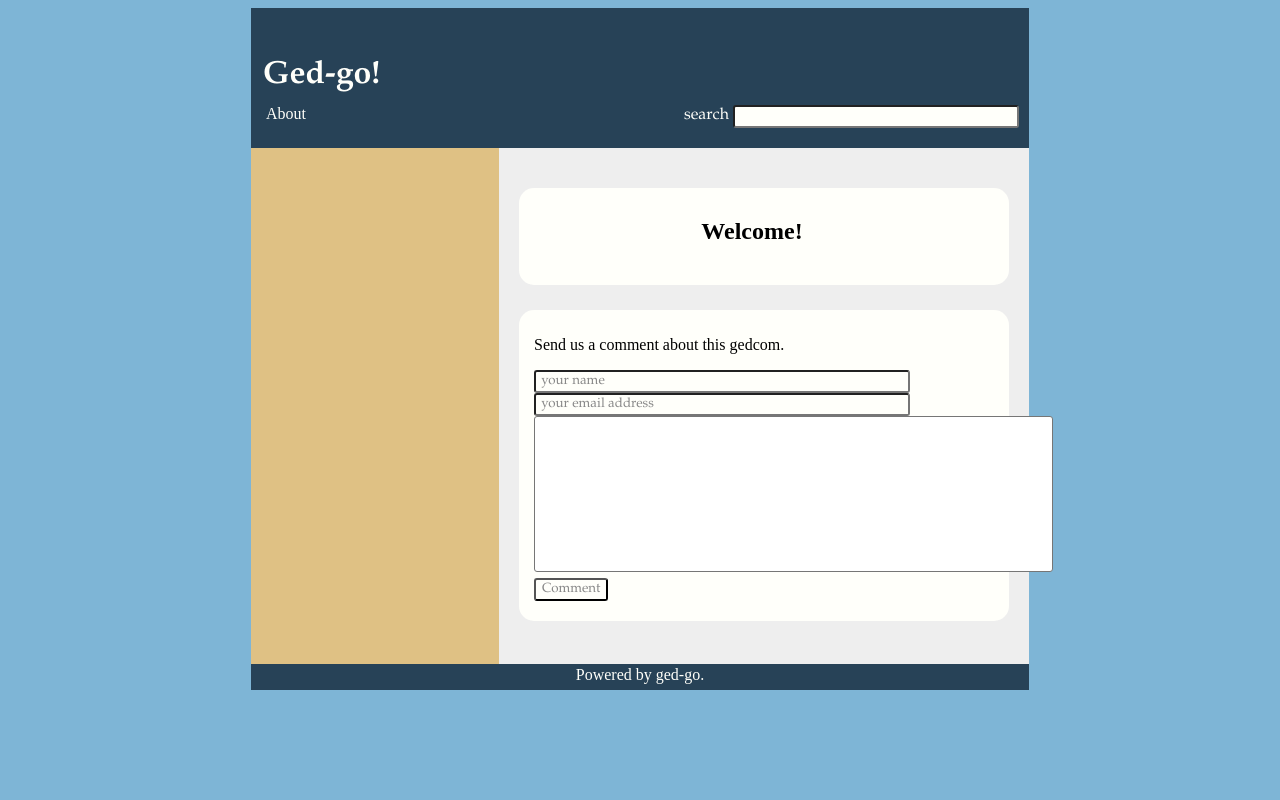
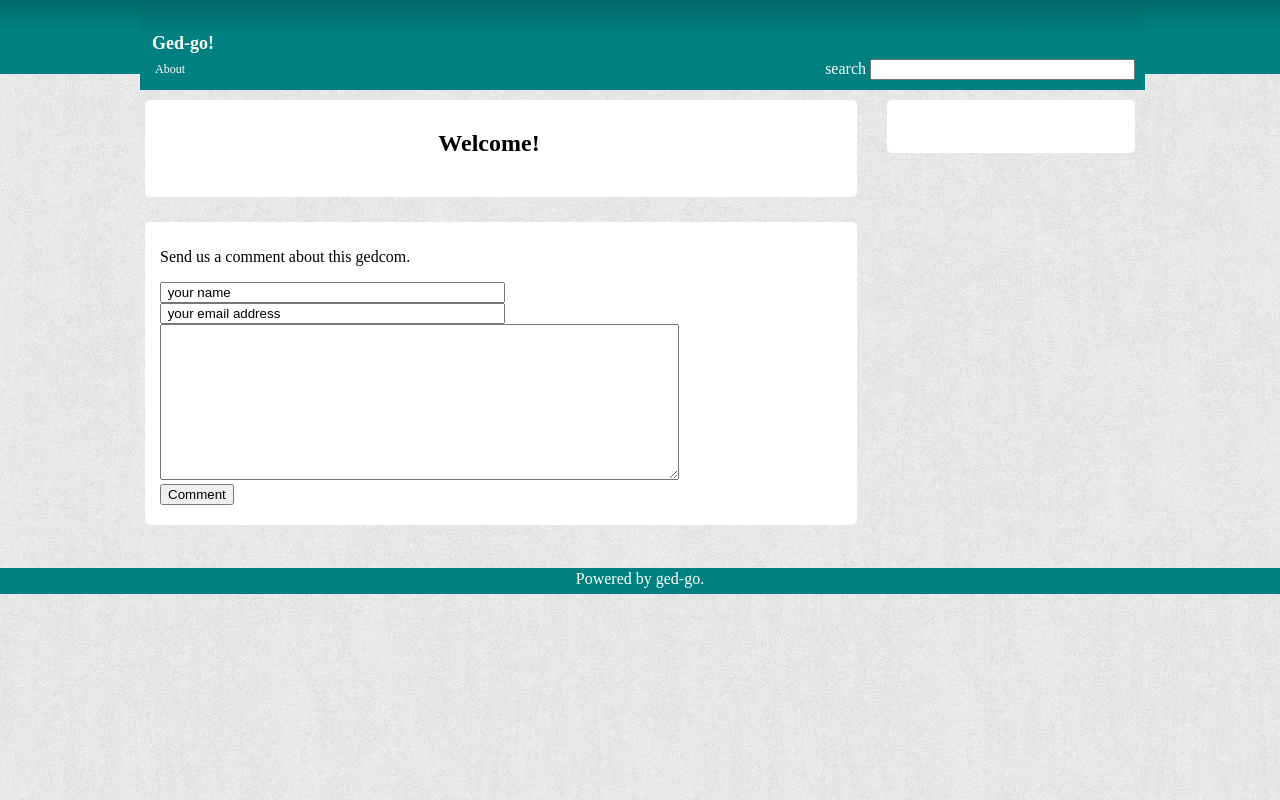
Before and after one commit to gthole/gedgo, a Django app: template templates/gedgo/gedcom.html in a window 1280 px wide. Run offline with Django 3.2, Linux system fonts and the light colour scheme; the template is opened without the code that fills it, so the values that code supplies are empty.

Commit message:
Add wallpaper to teal style, switch to that temporarily.

```diff
--- a/static/styles/style-teal.css
+++ b/static/styles/style-teal.css
@@ -1,5 +1,6 @@
 body {
 	background-color:#F9F9F9; /* #E6EFC2 */
+	background-image:url(https://raw.github.com/gthole/gedgo/master/static/styles/soft_wallpaper.png);
 	font-family: Baskerville;
 	margin:0px;
 }
@@ -82,6 +83,7 @@ body {
 }
 .content {
 	background-color: #F9F9F9; /* #E6EFC2 */
+	background-image:url(https://raw.github.com/gthole/gedgo/master/static/styles/soft_wallpaper.png);
 	width: 722px;
 	float: left;
 	padding-top: 15px;
@@ -154,33 +156,6 @@ a {
 .leftsidebar {
 	color:#274257;
 }
-td {
-	padding-right: 5px;
-}
-input {
-	color: #888888;
-	background-color: #FFFFFA;
-	border-radius: 3px;
-	font-family: Baskerville;
-}
-form {
-	font-family: Baskerville;
-}
-ul {
-	margin: 0;
-	padding:0;
-	list-style:none;
-	display: inline;
-	margin: 0;
-}
-textarea {
-	color: #888888;
-	border-radius: 3px;
-	resize:none;
-}
-label {
-	font-weight:normal;
-}
 .card {
 	padding-right: 15px;
 }
--- a/templates/gedgo/base.html
+++ b/templates/gedgo/base.html
@@ -2,7 +2,7 @@
 <html>
 <title>{% if gedcom.title %}{{ gedcom.title }}{% else %}Ged-go!{% endif %}{% if person %} : {{ person.full_name }}{% endif %}</title>
 <head>
-	<link rel="stylesheet" type="text/css" href="{{ STATIC_URL }}styles/style.css">
+	<link rel="stylesheet" type="text/css" href="{{ STATIC_URL }}styles/style-teal.css">
 	<script type="text/javascript" src="{{ STATIC_URL }}js/d3.v2.js""></script>
 </head>
 <body>
```
Also changed, not shown: static/styles/soft_wallpaper.png (added).
